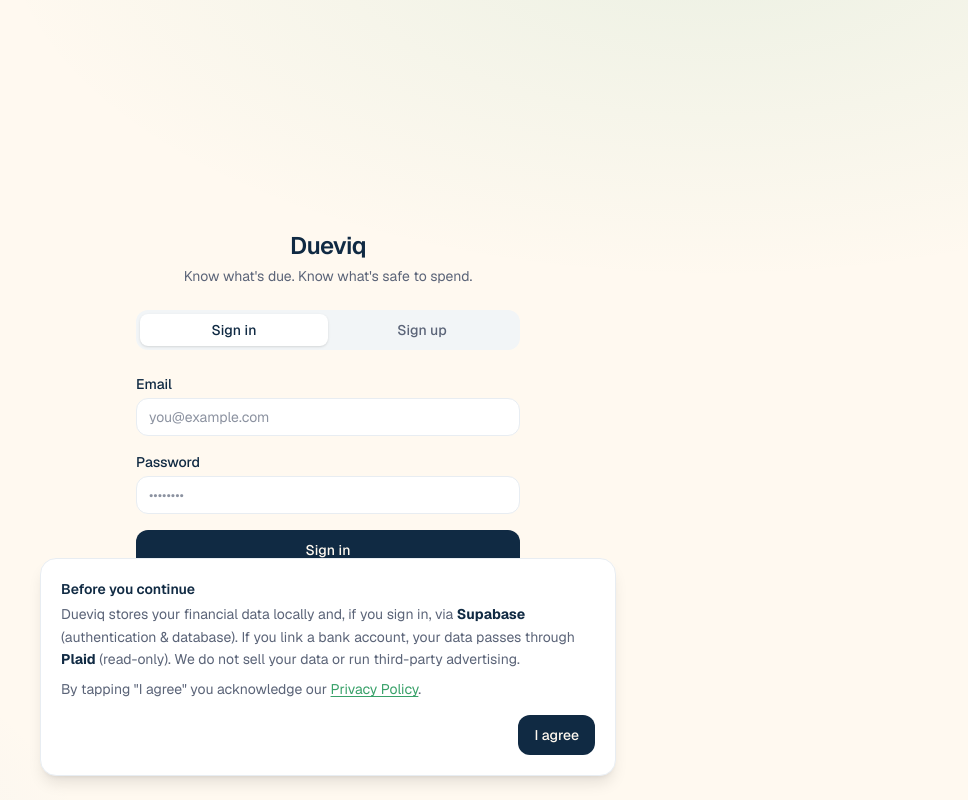
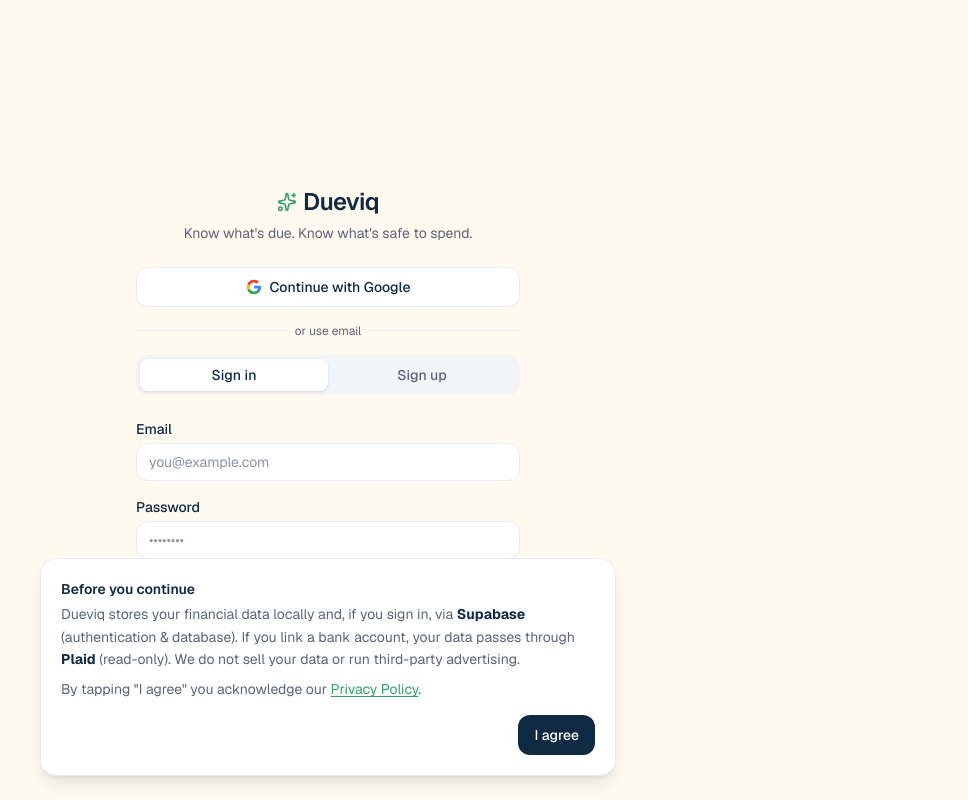
Before and after one commit to Vibznation/moneynest, a Next.js app: page /auth in a window 1280 px wide. Shown: the whole page, without its empty margins (312-1280 px from the left). Built offline with nearby package versions, Linux system fonts and the light colour scheme; no server answers.

Commit message:
feat: Phase 3 — Google OAuth, auth callback route, Plaid sync-balances button

```diff
--- a/src/app/(app)/accounts/page.tsx
+++ b/src/app/(app)/accounts/page.tsx
@@ -1,6 +1,6 @@
 "use client";
 
-import { useCallback, useEffect, useMemo, useState } from "react";
+import { useEffect, useMemo, useState } from "react";
 import { format } from "date-fns";
 import {
   Plus,
@@ -55,6 +55,43 @@
   const [editing, setEditing] = useState<FinancialAccount | null>(null);
   const [plaidToken, setPlaidToken] = useState<string | null>(null);
   const [plaidStatus, setPlaidStatus] = useState<"idle" | "loading" | "error">("idle");
+  const [syncing, setSyncing] = useState(false);
+  const [syncMsg, setSyncMsg] = useState<string | null>(null);
+
+  const connectedItemIds = useMemo(
+    () => [
+      ...new Set(
+        accounts
+          .filter((a) => a.source === "plaid" && a.plaid_item_id)
+          .map((a) => a.plaid_item_id as string),
+      ),
+    ],
+    [accounts],
+  );
+
+  async function syncAllBalances() {
+    if (connectedItemIds.length === 0) return;
+    setSyncing(true);
+    setSyncMsg(null);
+    try {
+      await Promise.all(
+        connectedItemIds.map((id) =>
+          fetch("/api/plaid/sync-balances", {
+            method: "POST",
+            headers: { "Content-Type": "application/json" },
+            body: JSON.stringify({ plaid_item_id: id }),
+          }),
+        ),
+      );
+      await reloadFinancialAccounts();
+      setSyncMsg("Balances updated.");
+    } catch {
+      setSyncMsg("Sync failed. Try again.");
+    } finally {
+      setSyncing(false);
+      setTimeout(() => setSyncMsg(null), 4000);
+    }
+  }
 
   async function fetchPlaidToken() {
     setPlaidStatus("loading");
@@ -166,6 +203,23 @@
         <p className="text-xs text-danger">
           Could not connect to Plaid. Make sure PLAID_CLIENT_ID, PLAID_SECRET, and PLAID_ENV are set in .env.local.
         </p>
+      )}
+
+      {/* Sync connected accounts */}
+      {connectedItemIds.length > 0 && (
+        <div className="flex items-center gap-3">
+          <Button
+            variant="ghost"
+            disabled={syncing}
+            onClick={syncAllBalances}
+          >
+            <RefreshCw size={14} className={syncing ? "animate-spin" : ""} />
+            {syncing ? "Syncing…" : "Sync balances"}
+          </Button>
+          {syncMsg && (
+            <span className="text-xs text-foreground-muted">{syncMsg}</span>
+          )}
+        </div>
       )}
 
       {/* Privacy note */}
--- /dev/null
+++ b/src/app/auth/callback/route.ts
@@ -0,0 +1,43 @@
+import { NextRequest, NextResponse } from "next/server";
+import { createServerClient } from "@supabase/ssr";
+import { cookies } from "next/headers";
+
+/**
+ * GET /auth/callback
+ * Handles the OAuth redirect from Supabase (Google etc.).
+ * Exchanges the one-time code for a session cookie, then redirects to the app.
+ */
+export async function GET(request: NextRequest) {
+  const url = new URL(request.url);
+  const code = url.searchParams.get("code");
+  const next = url.searchParams.get("next") ?? "/";
+
+  if (code) {
+    const cookieStore = await cookies();
+    const supabaseUrl = process.env.NEXT_PUBLIC_SUPABASE_URL;
+    const supabaseKey = process.env.NEXT_PUBLIC_SUPABASE_ANON_KEY;
+
+    if (supabaseUrl && supabaseKey) {
+      const supabase = createServerClient(supabaseUrl, supabaseKey, {
+        cookies: {
+          getAll: () => cookieStore.getAll(),
+          setAll: (cookiesToSet) => {
+            cookiesToSet.forEach(({ name, value, options }) => {
+              cookieStore.set(name, value, options);
+            });
+          },
+        },
+      });
+
+      const { error } = await supabase.auth.exchangeCodeForSession(code);
+      if (!error) {
+        return NextResponse.redirect(new URL(next, request.url));
+      }
+    }
+  }
+
+  // Something went wrong — send back to auth with an error hint
+  return NextResponse.redirect(
+    new URL("/auth?error=auth_callback_failed", request.url),
+  );
+}
--- a/src/app/auth/page.tsx
+++ b/src/app/auth/page.tsx
@@ -3,6 +3,7 @@
 import { useState } from "react";
 import Link from "next/link";
 import { useRouter } from "next/navigation";
+import { Sparkles } from "lucide-react";
 import { getSupabaseBrowser, isSupabaseConfigured } from "@/lib/supabase/client";
 import { Button } from "@/components/ui/Button";
 import { Field, Input } from "@/components/ui/Input";
@@ -61,11 +62,40 @@
   }
 
   return (
-    <div className="flex min-h-screen items-center justify-center p-6">
+    <div className="flex min-h-screen items-center justify-center p-6 bg-background">
       <div className="w-full max-w-sm">
+        {/* Brand */}
         <div className="mb-6 text-center">
-          <h1 className="text-2xl font-semibold tracking-tight">Dueviq</h1>
+          <span className="inline-flex items-center gap-1.5 text-2xl font-semibold tracking-tight text-foreground">
+            <Sparkles size={20} className="text-accent" /> Dueviq
+          </span>
           <p className="text-sm text-foreground-muted mt-1">Know what&apos;s due. Know what&apos;s safe to spend.</p>
+        </div>
+
+        {/* Google OAuth */}
+        <Button
+          variant="secondary"
+          type="button"
+          onClick={() => {
+            const supabase = getSupabaseBrowser();
+            supabase.auth.signInWithOAuth({
+              provider: "google",
+              options: { redirectTo: `${window.location.origin}/auth/callback` },
+            });
+          }}
+          className="w-full mb-4"
+        >
+          <GoogleIcon />
+          Continue with Google
+        </Button>
+
+        <div className="relative mb-4">
+          <div className="absolute inset-0 flex items-center">
+            <div className="w-full border-t border-border" />
+          </div>
+          <div className="relative flex justify-center text-xs text-foreground-muted">
+            <span className="bg-background px-2">or use email</span>
+          </div>
         </div>
 
         {/* Tabs */}
@@ -129,3 +159,26 @@
     </div>
   );
 }
+
+function GoogleIcon() {
+  return (
+    <svg width="16" height="16" viewBox="0 0 24 24" aria-hidden="true">
+      <path
+        d="M22.56 12.25c0-.78-.07-1.53-.2-2.25H12v4.26h5.92c-.26 1.37-1.04 2.53-2.21 3.31v2.77h3.57c2.08-1.92 3.28-4.74 3.28-8.09z"
+        fill="#4285F4"
+      />
+      <path
+        d="M12 23c2.97 0 5.46-.98 7.28-2.66l-3.57-2.77c-.98.66-2.23 1.06-3.71 1.06-2.86 0-5.29-1.93-6.16-4.53H2.18v2.84C3.99 20.53 7.7 23 12 23z"
+        fill="#34A853"
+      />
+      <path
+        d="M5.84 14.09c-.22-.66-.35-1.36-.35-2.09s.13-1.43.35-2.09V7.07H2.18C1.43 8.55 1 10.22 1 12s.43 3.45 1.18 4.93l3.66-2.84z"
+        fill="#FBBC05"
+      />
+      <path
+        d="M12 5.38c1.62 0 3.06.56 4.21 1.64l3.15-3.15C17.45 2.09 14.97 1 12 1 7.7 1 3.99 3.47 2.18 7.07l3.66 2.84c.87-2.6 3.3-4.53 6.16-4.53z"
+        fill="#EA4335"
+      />
+    </svg>
+  );
+}
```
